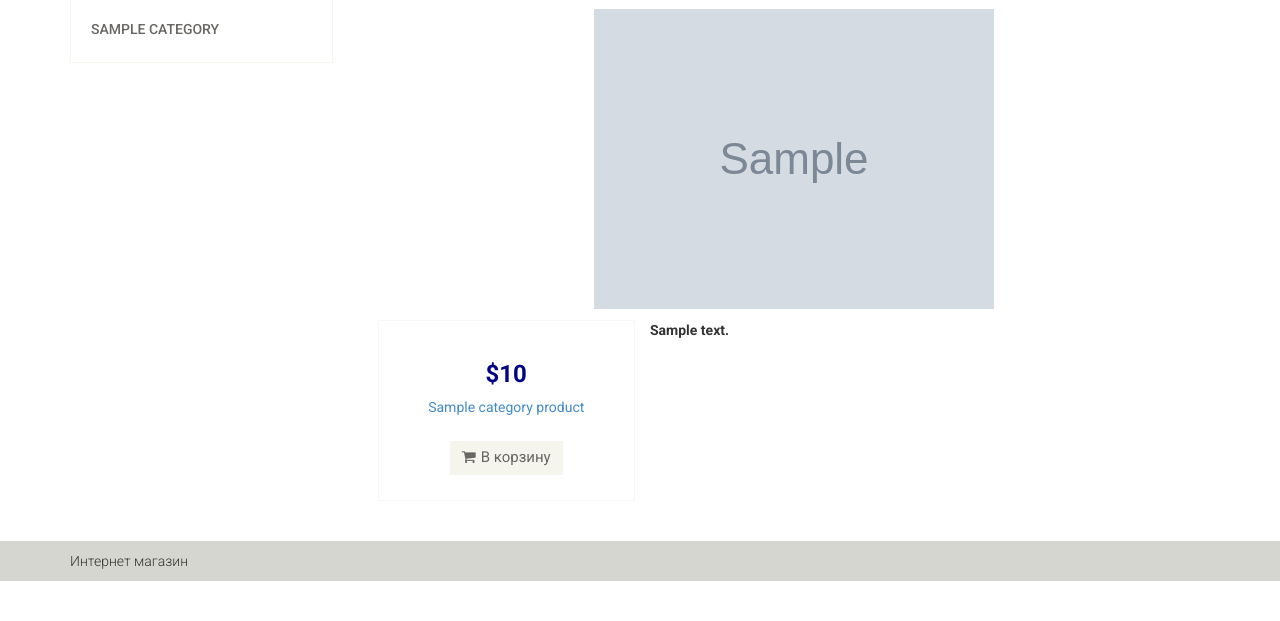
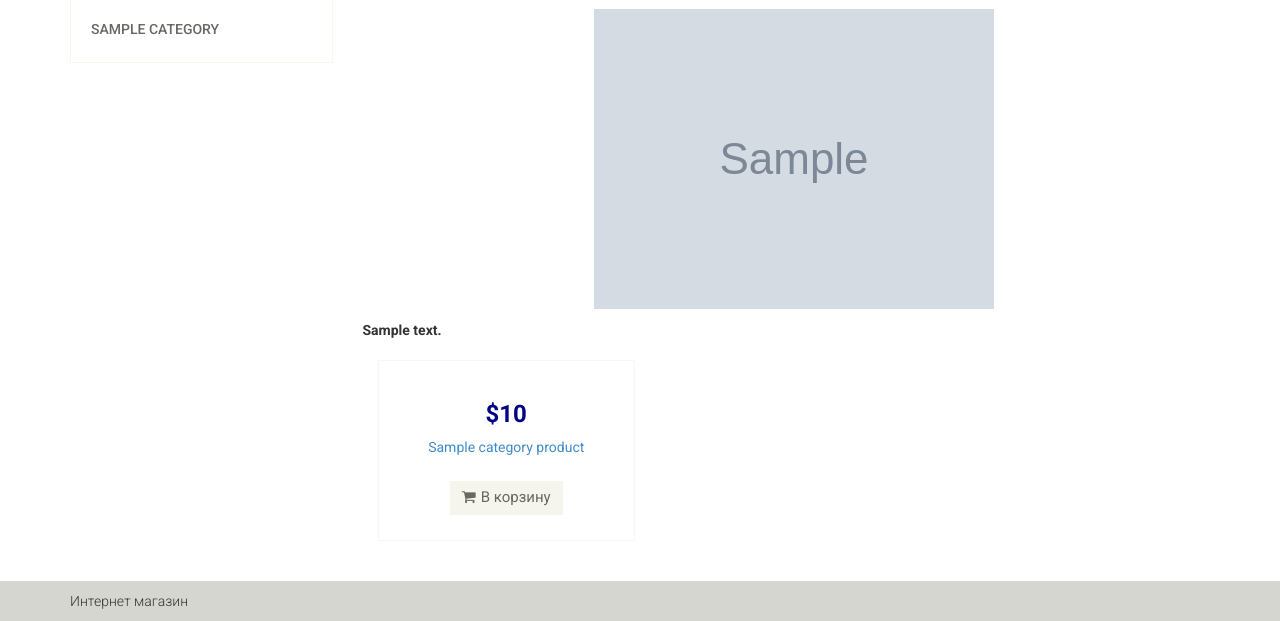
Before and after one commit to rameshcat/shop, a PHP site: template views/catalog/category.php in a window 1280 px wide. Shown: the part 297-918 px from the top of the page. Before the commit the page ends 878 px from the top, so only its background shows below. Run offline with PHP 8.4, Linux system fonts and the light colour scheme; data comes from the database, SQL or seed files in the repository; the template is opened without the code that fills it: most values are stand-ins (such as "Sample title", 1, 10 or a date in 2020); grey boxes marked "Sample" are stand-in pictures; data that the repository does not hold is empty; some libraries are stand-ins or nearby versions.

Commit message:
view fix

```diff
--- a/views/catalog/category.php
+++ b/views/catalog/category.php
@@ -25,15 +25,15 @@
 
                 </div>
             </div>
-
             <div class="col-sm-9 padding-right">
                 <div class="features_items"><!--features_items-->
                     <h2 class="title text-center">Последние товары</h2>
                         <div class="panel-heading" style="text-align: center">
                             <img src="<?php echo $categoryProducts[0]['category_image'];?>"/>
                         </div>
-
-                    <?php echo $categoryProducts[0]['category_description'];?>
+                        <div style="padding-bottom: 20px; text-align: justify">
+                            <?php echo $categoryProducts[0]['category_description'];?>
+                        </div>
                     <?php foreach ($categoryProducts as $product):?>
                 <div class="col-sm-4">
                             <div class="product-image-wrapper">
```
